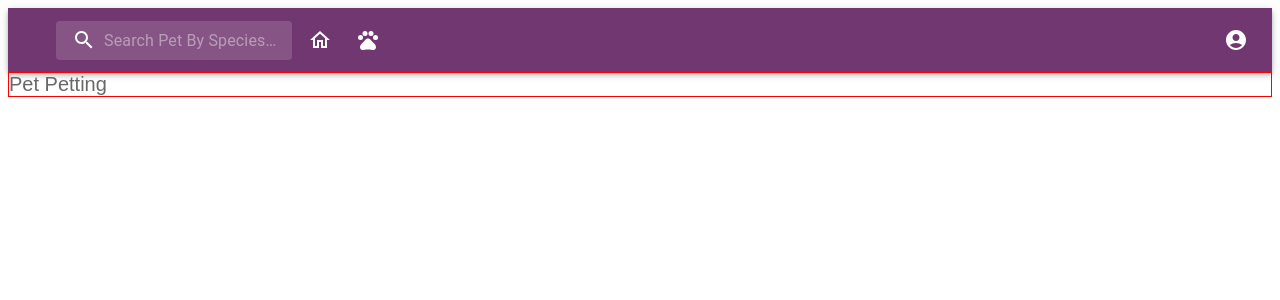
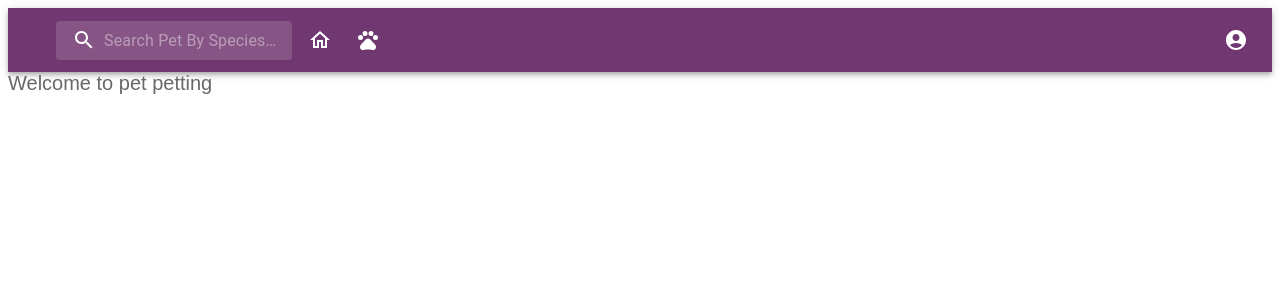
Before and after one commit to amafigu/pet-petting, a React (Create React App) app in the folder frontend/: page / in a window 1280 px wide. Shown: the top 300 px of the page. Built offline with nearby package versions, Linux system fonts and the light colour scheme; no server answers.

Commit message:
delete styles sass

```diff
--- a/frontend/src/pages/Home.tsx
+++ b/frontend/src/pages/Home.tsx
@@ -1,9 +1,7 @@
-import styles from './home.module.scss'
-
 export const Home: React.FC = () => {
   return (
     <>
-      <div className={styles.red}>Pet Petting</div>
+      <div>Welcome to pet petting</div>
     </>
   )
 }
--- a/frontend/src/pages/Pets.tsx
+++ b/frontend/src/pages/Pets.tsx
@@ -1,8 +1,7 @@
-import { PetsList } from 'components/pets/PetsList'
-import styles from './pets.module.scss'
+import { PetsList } from '@/components/pets/PetsList'
 export const Pets: React.FC = () => {
   return (
-    <div className={styles.container}>
+    <div>
       Pets Page
       <div>
         <PetsList />
```
